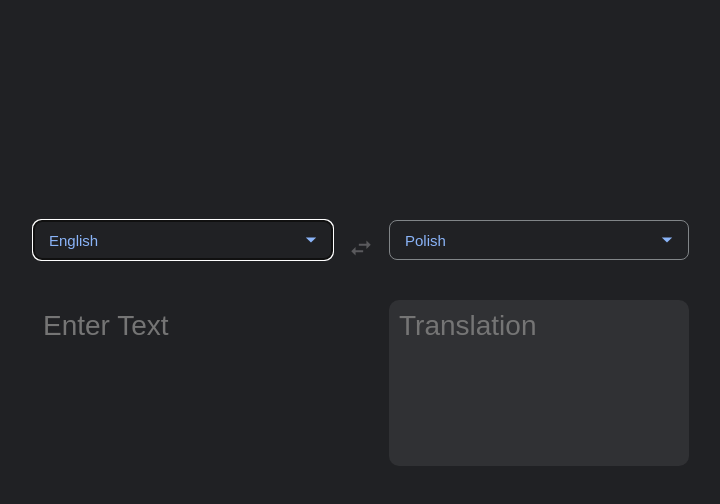
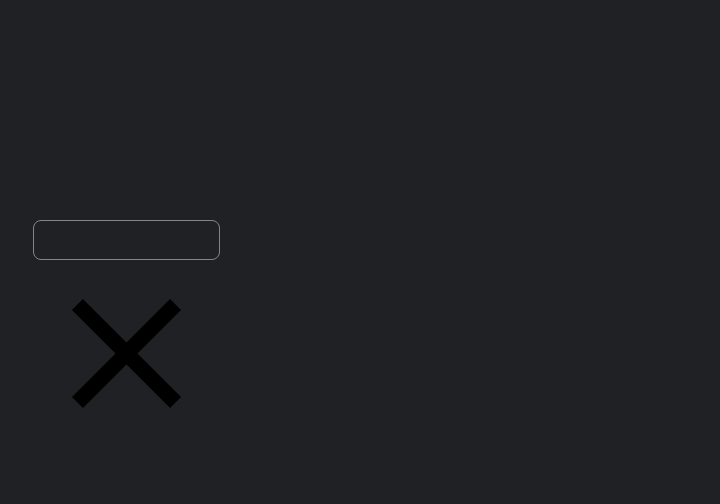
Before and after one commit to erikcorea/translate, a React (Create React App) app: page / in a window 1280 px wide. Both pictures are taken after a click on the element 464 px from the left and 255 px from the top of the page. Shown: the top 504 px of the page, without its empty margins (281-1001 px from the left). Built offline with nearby package versions, Linux system fonts and the light colour scheme.

Commit message:
added modal

```diff
--- a/src/App.js
+++ b/src/App.js
@@ -5,6 +5,8 @@ import Button from "./components/Button";
 import Modal from "./components/Modal";
 
 function App() {
+
+  const [showModal, setShowModal] = useState(null);
 
   const [inputLanguage, setInputLanguage] = useState('English');
   const [outputLanguage, setOutputLanguage] = useState('Polish');
@@ -16,9 +18,11 @@ function App() {
 
   return (
     <div className="App">
+      {!showModal && <>
         <Textbox
           selectedLanguage={inputLanguage}
           style='input'
+          setShowModal={setShowModal}
         />
         <div className="arrow-container" onClick={handleClick}>
           <Arrows />
@@ -26,7 +30,11 @@ function App() {
         <Textbox
           selectedLanguage={outputLanguage}
           style='output'
+          setShowModal={setShowModal}
         />
+      </>}
+
+      {showModal && <Modal setShowModal={setShowModal}/>}
     </div>
   );
 }
--- a/src/components/Modal.js
+++ b/src/components/Modal.js
@@ -1,8 +1,33 @@
-import React from 'react'
+import { useState } from 'react';
 
-const Modal = () => {
+const Modal = ({setShowModal}) => {
+
+  const [searchedLanguage, setSearchedLanguage] = useState()
+
+  const handleChange = (e) => {
+    setSearchedLanguage(e.target.value);
+  }
+
   return (
-    <div>Modal</div>
+    <div className='option-list'>
+      <div className='search-bar'>
+        <input value={searchedLanguage} onChange={handleChange} />
+        <div className='close-button' onClick={() => setShowModal(null)}>
+          <svg
+              focusable="false"
+              xmlns="http://www.w3.org/2000/svg"
+              viewBox="0 0 24 24"
+            >
+              <path d="M19 6.41L17.59 5 12 10.59 6.41 5 5 6.41 10.59 12 5 17.59 6.41 19 12 13.41 17.59 19 19 17.59 13.41 12z"></path>
+          </svg>
+        </div>
+      </div>
+      <div className='option-container'>
+        <ul>
+
+        </ul>
+      </div>
+    </div>
   )
 }
 
--- a/src/components/SelectDropDown.js
+++ b/src/components/SelectDropDown.js
@@ -1,8 +1,8 @@
 import React from 'react'
 
-const SelectDropDown = ({selectedLanguage}) => {
+const SelectDropDown = ({style, setShowModal, selectedLanguage}) => {
   return (
-    <div className='select-drop-down'>
+    <div className='select-drop-down' onClick={() => setShowModal(style)}>
       <input value={selectedLanguage}/>
       <div className='down-arrow'>
         <svg focusable='false' xmlns="http://www.w3.org/2000/svg" viewBox='0 0 24 25'>
--- a/src/components/Textbox.js
+++ b/src/components/Textbox.js
@@ -1,10 +1,12 @@
 import React from 'react';
 import SelectDropDown from './SelectDropDown';
 
-const Textbox = ({ style, selectedLanguage}) => {
+const Textbox = ({ style, selectedLanguage, setShowModal}) => {
   return (
     <div className={style}>
         <SelectDropDown
+            style={style}
+            setShowModal={setShowModal}
             selectedLanguage={selectedLanguage}
         />
         <textarea
```
Lines whose indentation alone changed are shown as unchanged.
